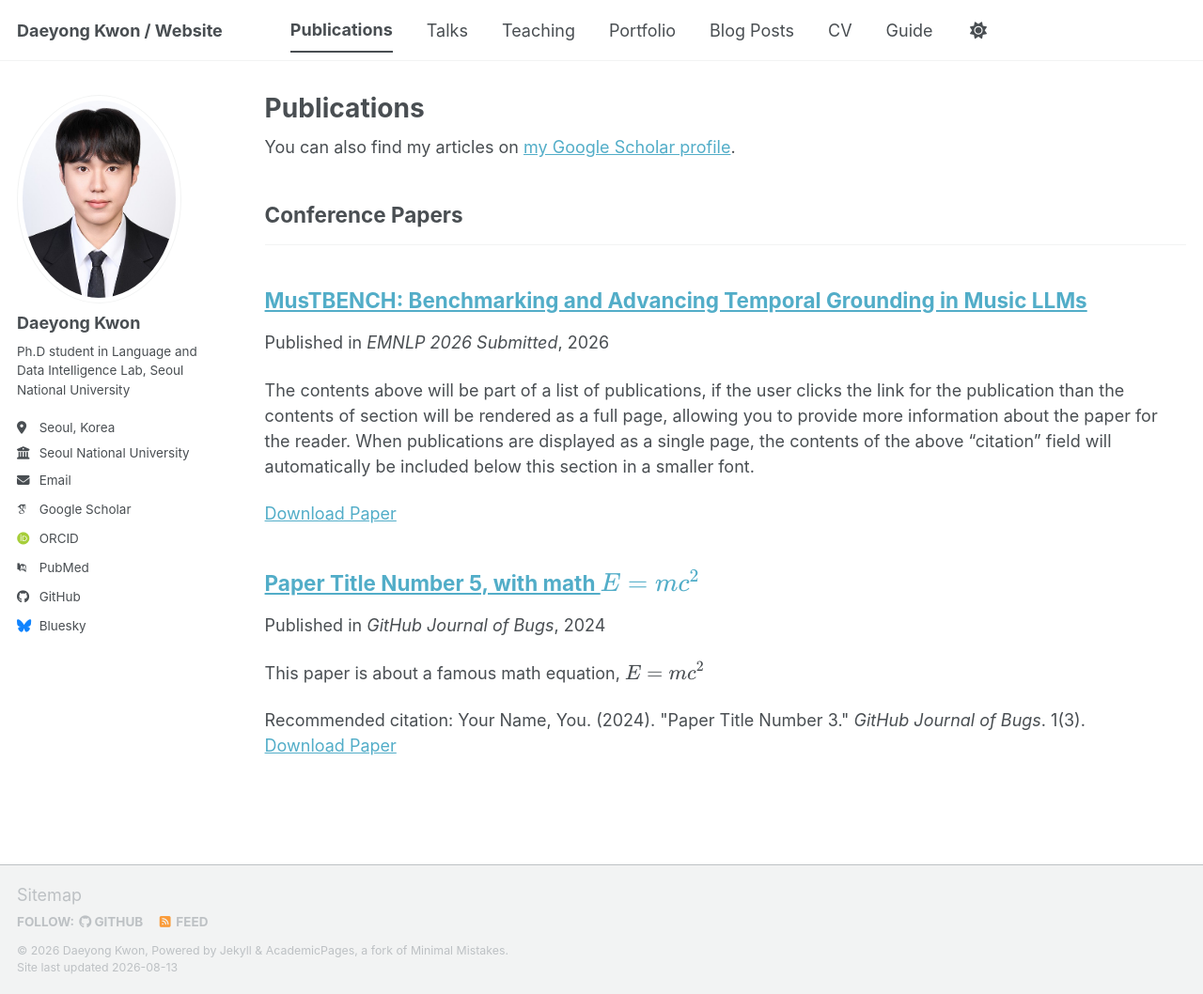
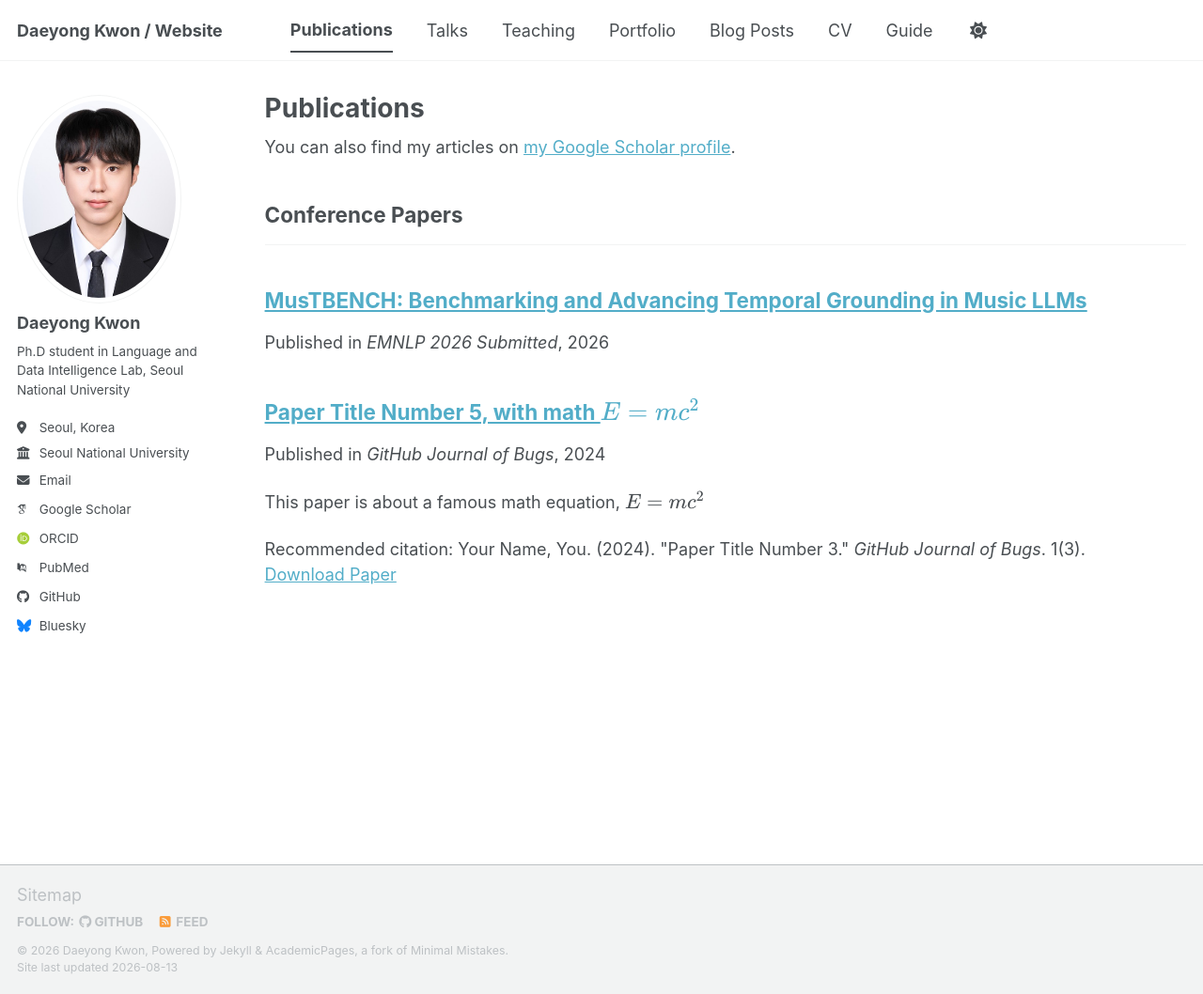
Before and after one commit to DaeyongKwon98/daeyongkwon98.github.io, a Jekyll site: the page built from _pages/publications.html, in a window 1280 px wide and 1058 px high. Shown: the whole window at 94% size. Built offline with Jekyll 4.4.1, drawn with Linux system fonts in a browser that asks for light colours; some web fonts are replaced; a script bundle is joined from its source files by our own code; library files that are not in the unit come from our copies.

Commit message:
Update 2024-02-17-paper-title-number-4.md

```diff
--- a/_publications/2024-02-17-paper-title-number-4.md
+++ b/_publications/2024-02-17-paper-title-number-4.md
@@ -2,10 +2,7 @@
 title: "MusTBENCH: Benchmarking and Advancing Temporal Grounding in Music LLMs"
 collection: publications
 category: conferences
-permalink: /publication/2024-02-17-paper-title-number-4
+permalink: https://arxiv.org/abs/2605.29300
 date: 2026.05
 venue: 'EMNLP 2026 Submitted'
-paperurl: '[https://academicpages.github.io/files/paper3.pdf](https://arxiv.org/abs/2605.29300)'
 ---
-
-The contents above will be part of a list of publications, if the user clicks the link for the publication than the contents of section will be rendered as a full page, allowing you to provide more information about the paper for the reader. When publications are displayed as a single page, the contents of the above "citation" field will automatically be included below this section in a smaller font.
```
